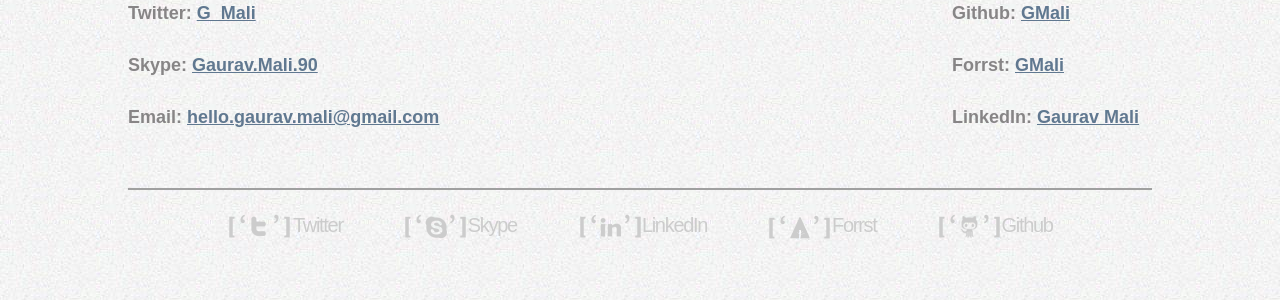
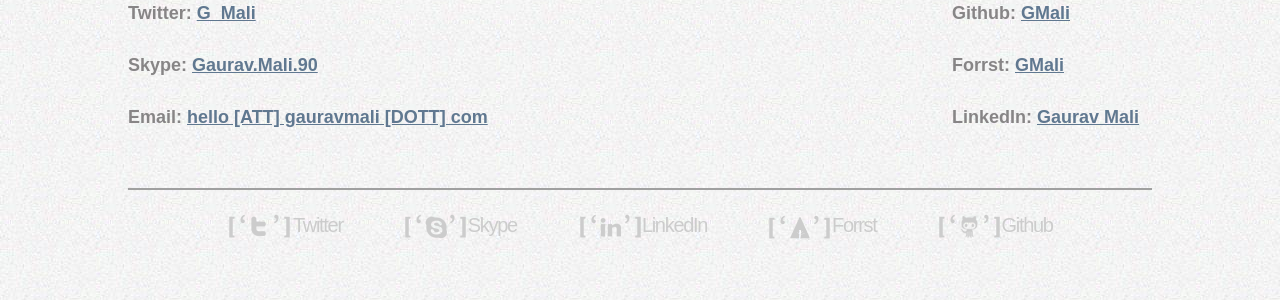
Before and after one commit to GMali/gmali.github.com, a Jekyll site: the page built from contact.html, in a window 1280 px wide. Shown: the part 276-576 px from the top of the page. Built offline with Jekyll 4.4.1, drawn with Linux system fonts in a browser that asks for light colours; nearby versions of some CDN libraries; Markdown is read by kramdown in place of the engine named in the settings.

Commit message:
changing contact email

```diff
--- a/contact.html
+++ b/contact.html
@@ -12,7 +12,7 @@
           <div id="contact">
             <h3 class="tk-adelle sub">Twitter: <a href="http://www.twitter.com/G_Mali" title="@G_Mali">G_Mali</a></h3>
             <h3 class="tk-adelle sub">Skype: <a href="skype:gaurav.mali.90?add" title="gaurav.mali.90">Gaurav.Mali.90</a></h3>
-            <h3 class="tk-adelle sub">Email: <a href="mailto:hello.gaurav.mali@gmail.com" title="">hello.gaurav.mali@gmail.com</a></h3>
+            <h3 class="tk-adelle sub">Email: <a href="@" title="">hello [ATT] gauravmali [DOTT] com</a></h3>
           </div>
           <div id="contact-more">
             <h3 class="tk-adelle sub">Github: <a href="http://github.com/GMali" title="Github: GMali">GMali</a></h3>
```
